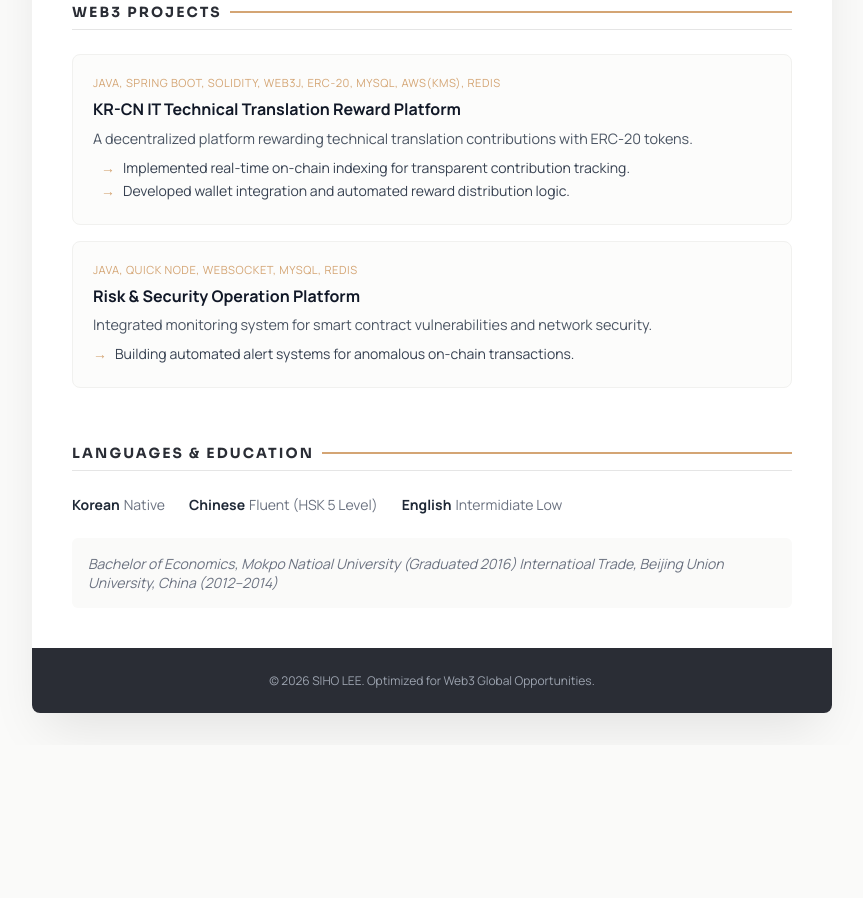
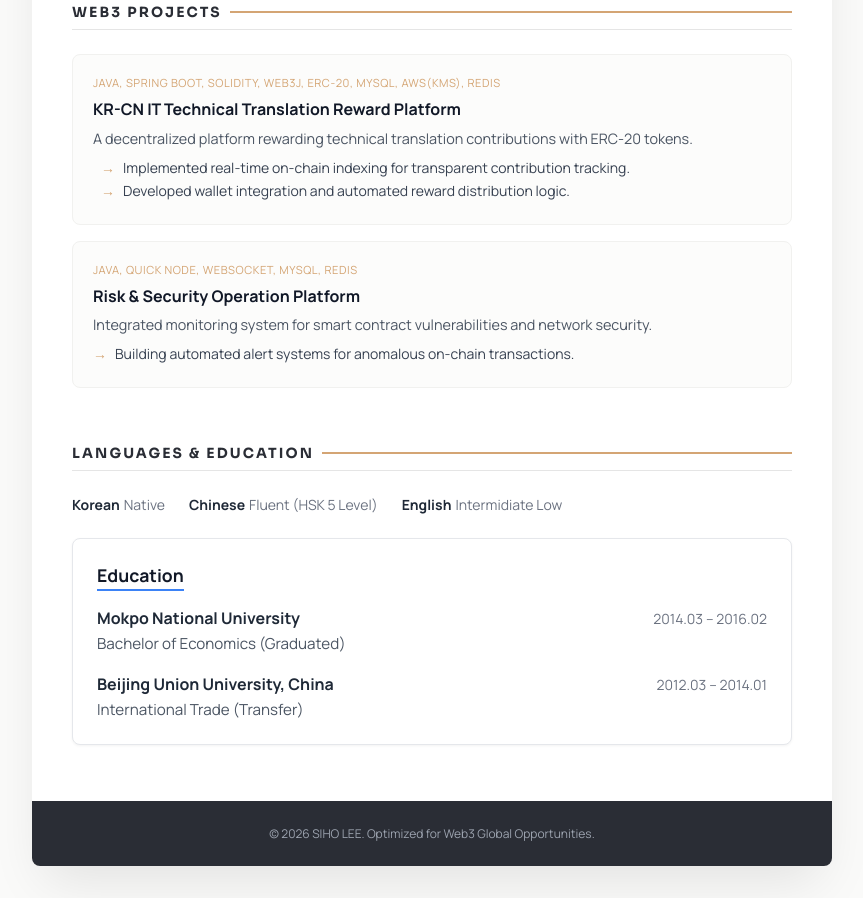
Before and after one commit to leesiho7/english_resum, a plain HTML site: page index.html in a window 1280 px wide. Shown: the part 1157-2055 px from the top of the page, without its empty margins (208-1071 px from the left). Before the commit the page ends 1902 px from the top, so only its background shows below. Drawn offline with Linux system fonts and the light colour scheme.

Commit message:
Update index.html

```diff
--- a/index.html
+++ b/index.html
@@ -364,12 +364,25 @@
                     <div class="lang-item"><span class="lang-name">English</span><span class="lang-level">Intermidiate Low</span></div>
                 </div>
 
-                <div style="background: #fafaf9; padding: 1rem; border-radius: 6px;">
-                    <p style="font-size: 0.875rem; color: #6b7280; font-style: italic;">
-                        Bachelor of Economics, Mokpo Natioal University (Graduated 2016)
-                        Internatioal Trade, Beijing Union University, China (2012–2014)
-                    </p>
-                </div>
+               <div style="background: #ffffff; padding: 1.5rem; border-radius: 8px; border: 1px solid #e5e7eb; margin-bottom: 1rem; box-shadow: 0 1px 3px rgba(0,0,0,0.05);">
+    <h3 style="font-size: 1.1rem; color: #111827; margin-bottom: 1rem; border-bottom: 2px solid #3b82f6; display: inline-block; padding-bottom: 2px;">Education</h3>
+
+    <div style="margin-bottom: 1.2rem;">
+        <div style="display: flex; justify-content: space-between; align-items: baseline;">
+            <strong style="font-size: 1rem; color: #1f2937;">Mokpo National University</strong>
+            <span style="font-size: 0.875rem; color: #6b7280;">2014.03 – 2016.02</span>
+        </div>
+        <p style="margin: 0.25rem 0 0 0; color: #4b5563; font-size: 0.95rem;">Bachelor of Economics (Graduated)</p>
+    </div>
+
+    <div>
+        <div style="display: flex; justify-content: space-between; align-items: baseline;">
+            <strong style="font-size: 1rem; color: #1f2937;">Beijing Union University, China</strong>
+            <span style="font-size: 0.875rem; color: #6b7280;">2012.03 – 2014.01</span>
+        </div>
+        <p style="margin: 0.25rem 0 0 0; color: #4b5563; font-size: 0.95rem;">International Trade (Transfer)</p>
+    </div>
+</div>
             </section>
         </div>
 
```
